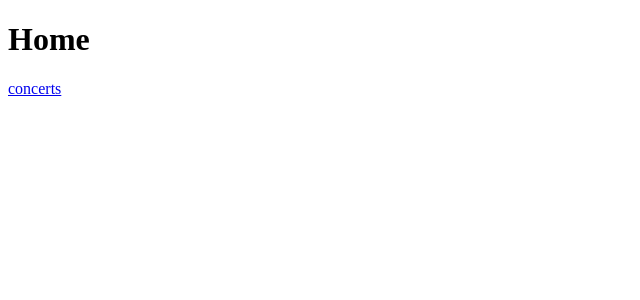
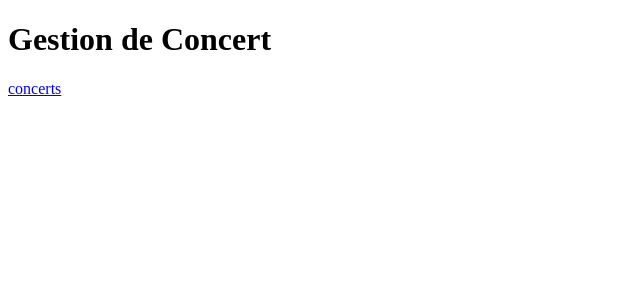
Before and after one commit to aymenbnl/Vue-concert, a Vue app: page / in a window 1280 px wide. Shown: the top 300 px of the page, without its empty margins (0-640 px from the left). Built offline with nearby package versions, Linux system fonts and the light colour scheme.

Commit message:
ajout multi-page

```diff
--- a/src/App.vue
+++ b/src/App.vue
@@ -5,8 +5,9 @@
 <template>
   <main>
     <div class="wrapper">
-      <h1>Home</h1>
+      <h1>Gestion de Concert</h1>
       <router-link to="/concerts">concerts</router-link>
+      <router-view></router-view>
     </div>
   </main>
 </template>
--- a/src/router.js
+++ b/src/router.js
@@ -1,18 +1,12 @@
 import { createRouter, createWebHistory } from 'vue-router'
-import App from "@/App.vue";
-import listConcert from "@/components/ListConcert.vue";
 
-const User = {
-    template: '<div>User</div>',
-}
+const routes = [
+    { path: '/concerts', component: () => import('@/components/ListConcert.vue') },
+]
 
 const router = createRouter({
     history: createWebHistory(),
-    routes: [
-        { path: '/', component: App },
-        { path: '/concerts', component: listConcert },
-        { path: '/user', component: User},
-    ],
+    routes,
 })
 
 
```
